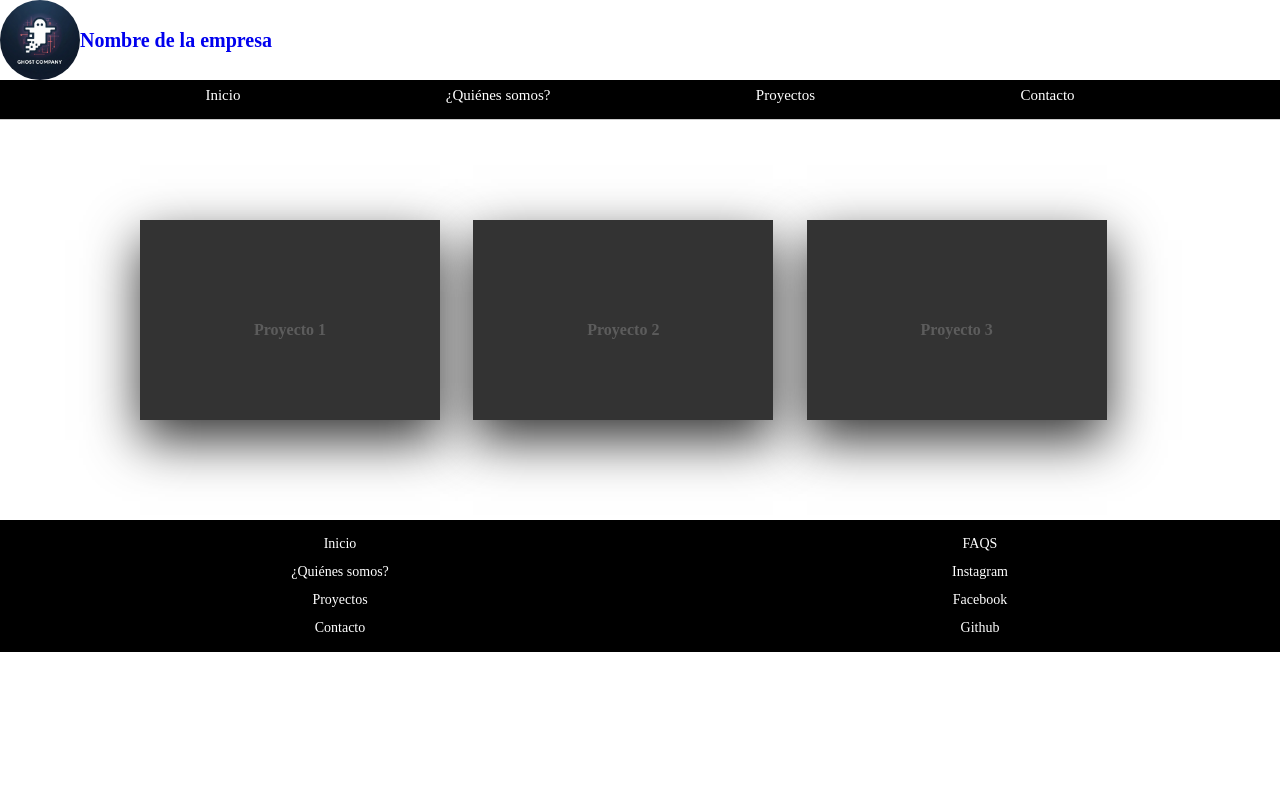
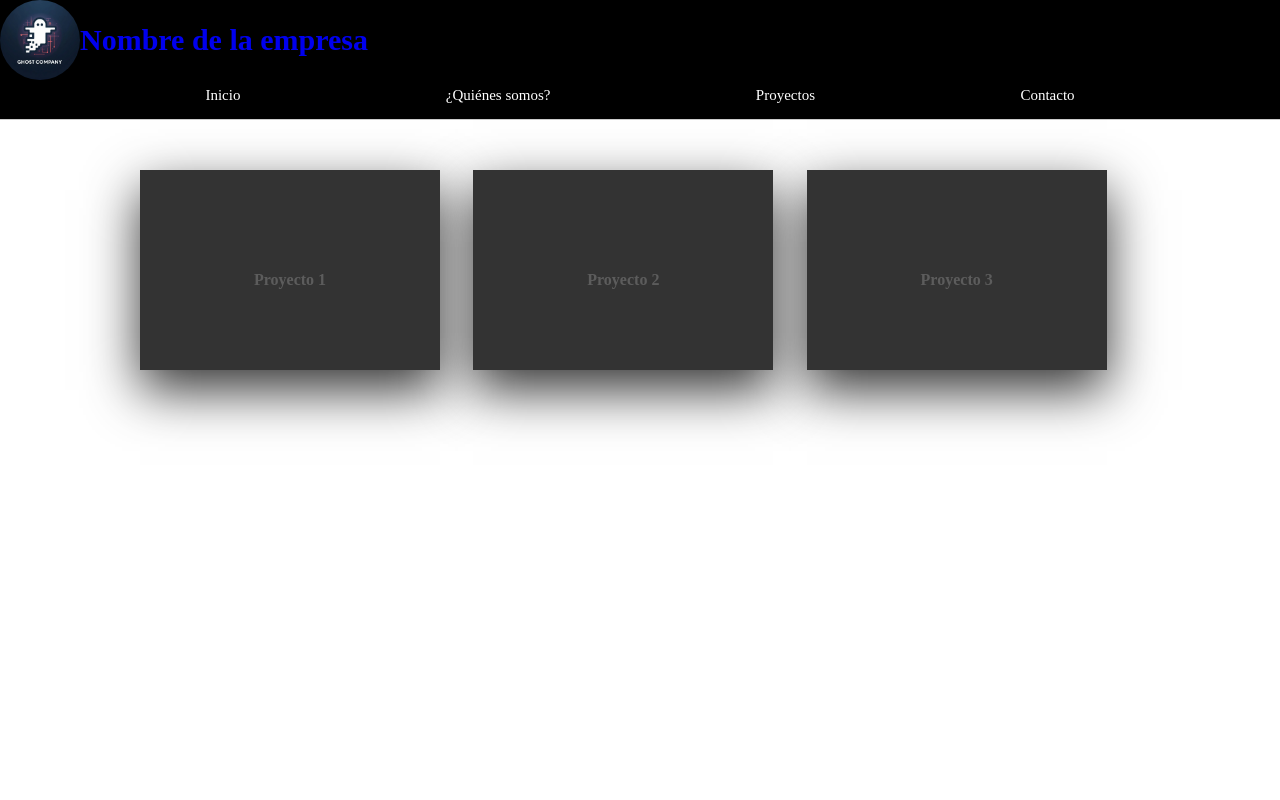
Before and after one commit to EliasMaldonadoMorelos/portafolio, an Angular app in the folder portafolio/: page /principal in a window 1280 px wide. Shown: the top 800 px of the page. Built offline with nearby package versions, Linux system fonts and the light colour scheme.

Commit message:
new stages

```diff
--- a/portafolio/src/app/app.component.html
+++ b/portafolio/src/app/app.component.html
@@ -3,4 +3,8 @@
 </header>
 
 <router-outlet></router-outlet>
-<app-footer></app-footer>
+
+
+<footer>
+  <app-footer></app-footer>
+</footer>
--- a/portafolio/src/app/banner/banner.component.css
+++ b/portafolio/src/app/banner/banner.component.css
@@ -1,7 +1,7 @@
 /* Navbar */
 .navbar {
     width: 100%;
-    height: 4rem;
+    height: 12rem;
     font-size: 1.5rem;
     background-color: var(--negro);
     border-bottom: 1px solid #cccccc;
--- a/portafolio/src/app/banner/banner.component.html
+++ b/portafolio/src/app/banner/banner.component.html
@@ -1,14 +1,13 @@
 <header class="header">
     <div class="container">
         <div class="bar">
-            <div class="bar__logo">
-                <img src="../img/GC.webp" alt="logotipo" width="80">
-                <a routerLink="/principal" class="logo">
-                    <h1>Nombre de la empresa</h1>
-                </a>
-            </div>
-
             <nav class="navbar">
+                <div class="bar__logo">
+                    <img src="../img/GC.webp" alt="logotipo" width="80">
+                    <a routerLink="/principal" class="logo">
+                        <h1>Nombre de la empresa</h1>
+                    </a>
+                </div>
                 <ul>
                     <li><a routerLink="/principal">Inicio</a></li>
                     <li><a routerLink="/Quienes-Somos">¿Quiénes somos?</a></li>
--- a/portafolio/src/app/contactanos/contactanos.component.ts
+++ b/portafolio/src/app/contactanos/contactanos.component.ts
@@ -7,6 +7,11 @@ import { Component, OnInit } from '@angular/core';
 })
 export class ContactanosComponent implements OnInit {
 
+  persona = {
+    nombre: '',
+
+  }
+
   constructor() { }
 
   ngOnInit() {
--- a/portafolio/src/app/principal/principal.component.css
+++ b/portafolio/src/app/principal/principal.component.css
@@ -3,14 +3,61 @@
     position: relative;
     display: grid;
     justify-self: center;
+    top: 5rem;
 }
+.proyecto2{
+    display: none;
+}
+
   @media (min-width:768px){
     .container{
         grid-template-columns: repeat(3,1fr);
     }
+    .container .article .proyecto.proyecto2{
+        position: relative;
+        background: var(--blanco);
+        display: flex;
+        align-items: center;
+        justify-content: center;
+        padding: 2rem;
+        box-sizing: border-box;
+        box-shadow: 0 2rem 5rem rgba(0,0,0,.8);
+        transform: translateY(-20rem);
+    }
+
+    .container .article:hover .proyecto.proyecto2{
+        transform: translateY(0);
+    }
+
+    .container .article .proyecto.proyecto2 .proyecto__contenido p, a{
+        font-size: 1.2rem;
+        margin: 0 ;
+        padding: 0;
+        color:var(--gris-oscuro);
+    }
+
+    .container .article .proyecto.proyecto2 .proyecto__contenido a{
+        text-decoration:none;
+        color: var(--negro);
+        box-sizing: border-box;
+        outline : 1px dashed var(--gris-oscuro);
+        padding: 1rem;
+        margin: 1.5rem 0 0;
+        display: inline-block;
+    }
+
+    .container .article .proyecto.proyecto2 .proyecto__contenido a:hover{
+        background: var(--gris-oscuro) ;
+        color: var(--blanco);
+        box-shadow: inset 0px 0px 1rem rgba(0,0,0,0.5);
+    }
+    .container .article .proyecto.proyecto1{
+        transform: translateY(0rem);
+    }
   }
 .container .article{
     position: relative;
+    height: 20rem;
 }
 
 .container .article .proyecto{
@@ -27,7 +74,6 @@
     align-content:center;
     align-items: center;
     z-index: 1;
-    transform: translateY(10rem);
 }
 
 .container .article:hover .proyecto.proyecto1{
@@ -69,42 +115,3 @@
 .container .article .proyecto.proyecto1 .proyecto__contenido a{
     transition: .5s;
 }
-
-.container .article .proyecto.proyecto2{
-    position: relative;
-    background: var(--blanco);
-    display: flex;
-    align-items: center;
-    justify-content: center;
-    padding: 2rem;
-    box-sizing: border-box;
-    box-shadow: 0 2rem 5rem rgba(0,0,0,.8);
-    transform: translateY(-10rem);
-}
-
-.container .article:hover .proyecto.proyecto2{
-    transform: translateY(0);
-}
-
-.container .article .proyecto.proyecto2 .proyecto__contenido p, a{
-    font-size: 1.2rem;
-    margin: 0 ;
-    padding: 0;
-    color:var(--gris-oscuro);
-}
-
-.container .article .proyecto.proyecto2 .proyecto__contenido a{
-    text-decoration:none;
-    color: var(--negro);
-    box-sizing: border-box;
-    outline : 1px dashed var(--gris-oscuro);
-    padding: 1rem;
-    margin: 1.5rem 0 0;
-    display: inline-block;
-}
-
-.container .article .proyecto.proyecto2 .proyecto__contenido a:hover{
-    background: var(--gris-oscuro) ;
-    color: var(--blanco);
-    box-shadow: inset 0px 0px 1rem rgba(0,0,0,0.5);
-}
--- a/portafolio/src/app/principal/principal.component.html
+++ b/portafolio/src/app/principal/principal.component.html
@@ -31,7 +31,6 @@
        </div>
     </article>
 
-
     <article class="article">
        <div class="proyecto proyecto1">
          <div class="proyecto__contenido">
--- a/portafolio/src/app/principal/principal.component.ts
+++ b/portafolio/src/app/principal/principal.component.ts
@@ -5,6 +5,7 @@ import { Component, OnInit } from '@angular/core';
   templateUrl: './principal.component.html',
   styleUrls: ['./principal.component.css']
 })
+
 export class PrincipalComponent implements OnInit {
 
   constructor() { }
@@ -12,4 +13,5 @@ export class PrincipalComponent implements OnInit {
   ngOnInit() {
   }
 
+
 }
--- a/portafolio/src/css/styles.css
+++ b/portafolio/src/css/styles.css
@@ -17,6 +17,7 @@ html{
 }
 app-principal{
     display: grid;
+    height: 100rem;
 }
 *, *:before, *:after{
     box-sizing: inherit;
@@ -24,6 +25,7 @@ app-principal{
 body{
     font-family: 1.6rem;
     line-height: 2;
+    overflow-x: hidden;
 }
 /* Globales */
 a {
```
